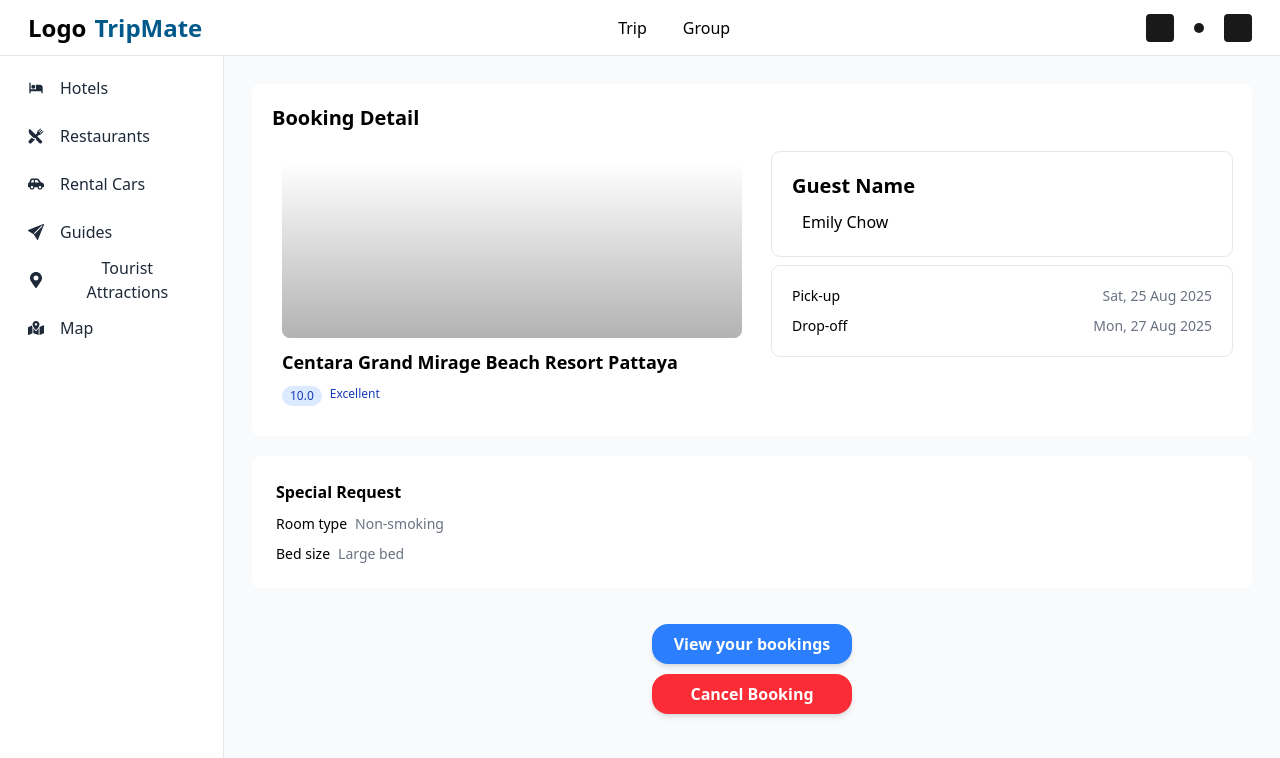
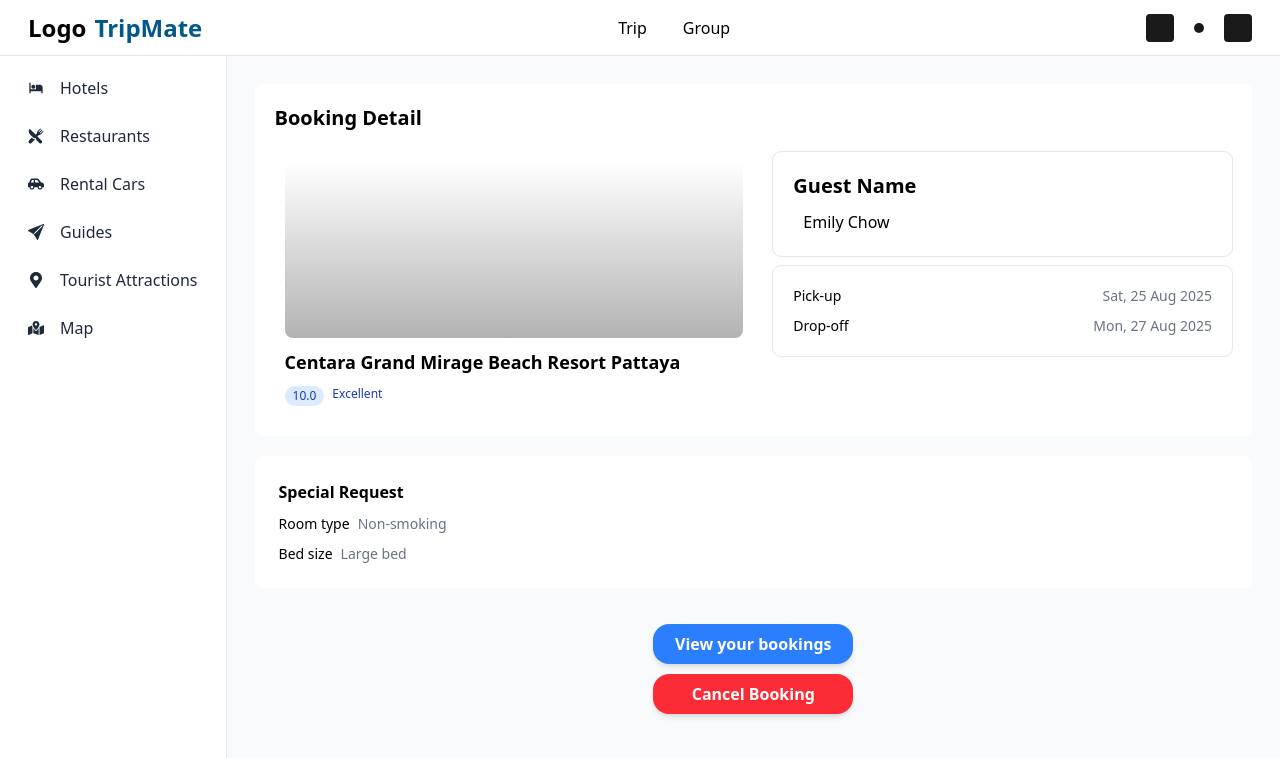
Before and after one commit to louiskub/Tripmate_Frontend, a Next.js app: page /bookingdetail in a window 1280 px wide. Shown: the top 758 px of the page. Built offline with nearby package versions, Linux system fonts and the light colour scheme.

Commit message:
sidenav_modify

```diff
--- a/src/components/navbar/sidenav.tsx
+++ b/src/components/navbar/sidenav.tsx
@@ -5,7 +5,7 @@ import { BsSendFill } from "react-icons/bs";
 
 export default function SideNav() {
     return (
-        <aside className="w-56 h-screen bg-white border-r border-gray-200 flex flex-col gap-4 p-3 gap-y-2">
+        <aside className="min-w-max h-screen bg-white border-r border-gray-200 flex flex-col gap-4 p-3 gap-y-2">
             {logos.map((item) => (
                 <button key={item.name} className="flex items-center gap-3 h-10 px-4 rounded-md text-gray-800 hover:bg-blue-50">
                 <span className="w-5 h-5 mt-1">{item.icon}</span>
```
